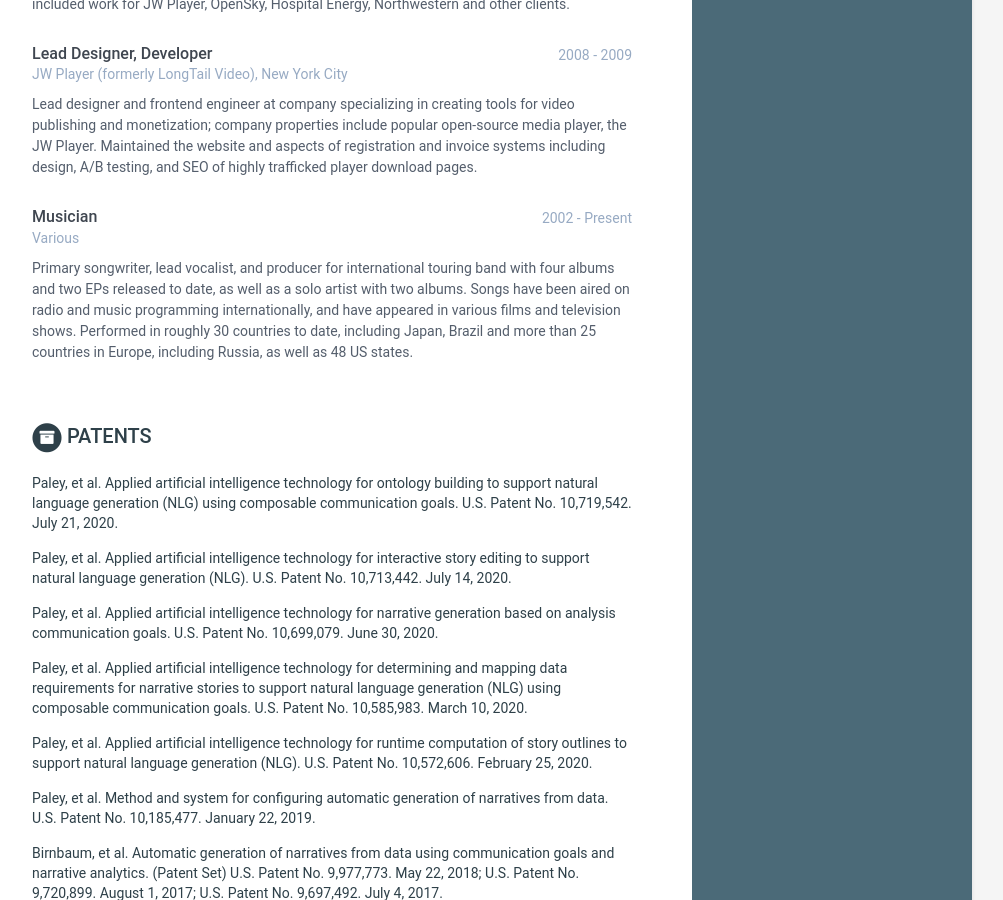
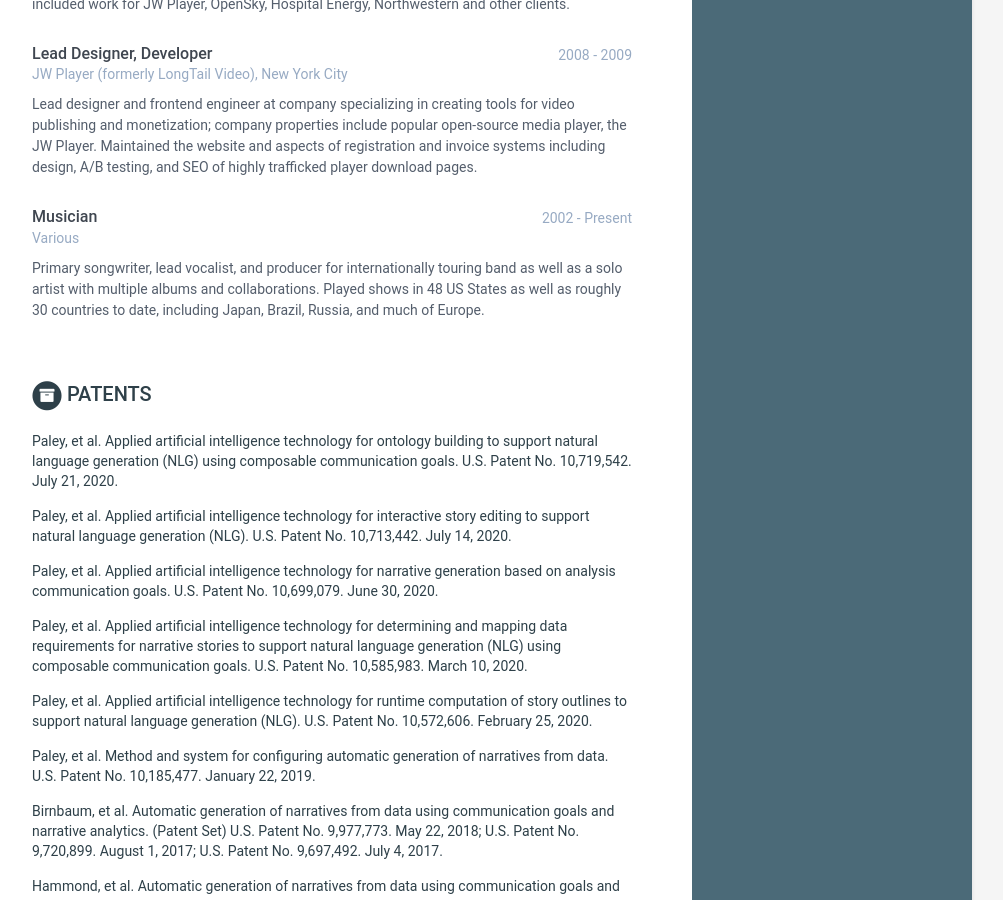
Before and after one commit to andrewpaley/andrewpaley.github.io, a Jekyll site: the page built from index.html, in a window 1280 px wide and 900 px high, scrolled down 2206 px. Shown: the whole window, without its empty margins (168-1171 px from the left). Built offline with Jekyll 4.4.1, drawn with Linux system fonts in a browser that asks for light colours.

Commit message:
bio tweaks

```diff
--- a/_data/data.yml
+++ b/_data/data.yml
@@ -101,7 +101,7 @@ experiences:
       time: 2002 - Present
       company: Various
       details: |
-        Primary songwriter, lead vocalist, and producer for international touring band with four albums and two EPs released to date, as well as a solo artist with two albums. Songs have been aired on radio and music programming internationally, and have appeared in various films and television shows. Performed in roughly 30 countries to date, including Japan, Brazil and more than 25 countries in Europe, including Russia, as well as 48 US states.
+        Primary songwriter, lead vocalist, and producer for internationally touring band as well as a solo artist with multiple albums and collaborations. Played shows in 48 US States as well as roughly 30 countries to date, including Japan, Brazil, Russia, and much of Europe.
 
 projects:
     title: Patents
```
